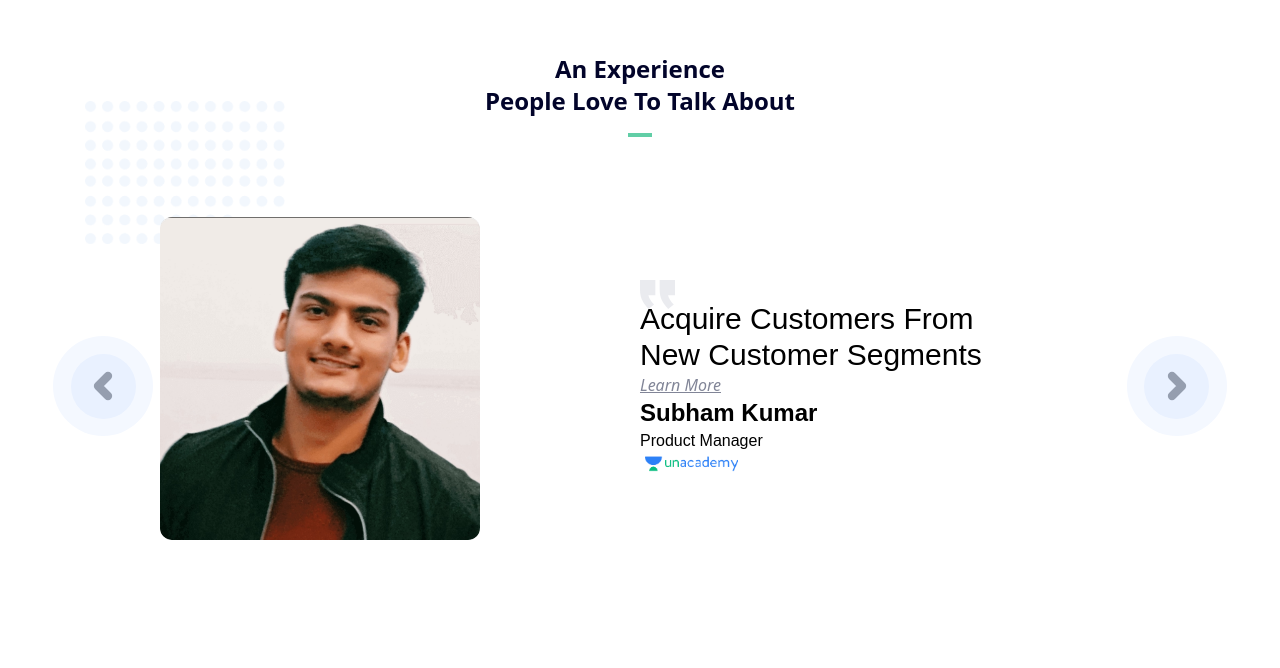
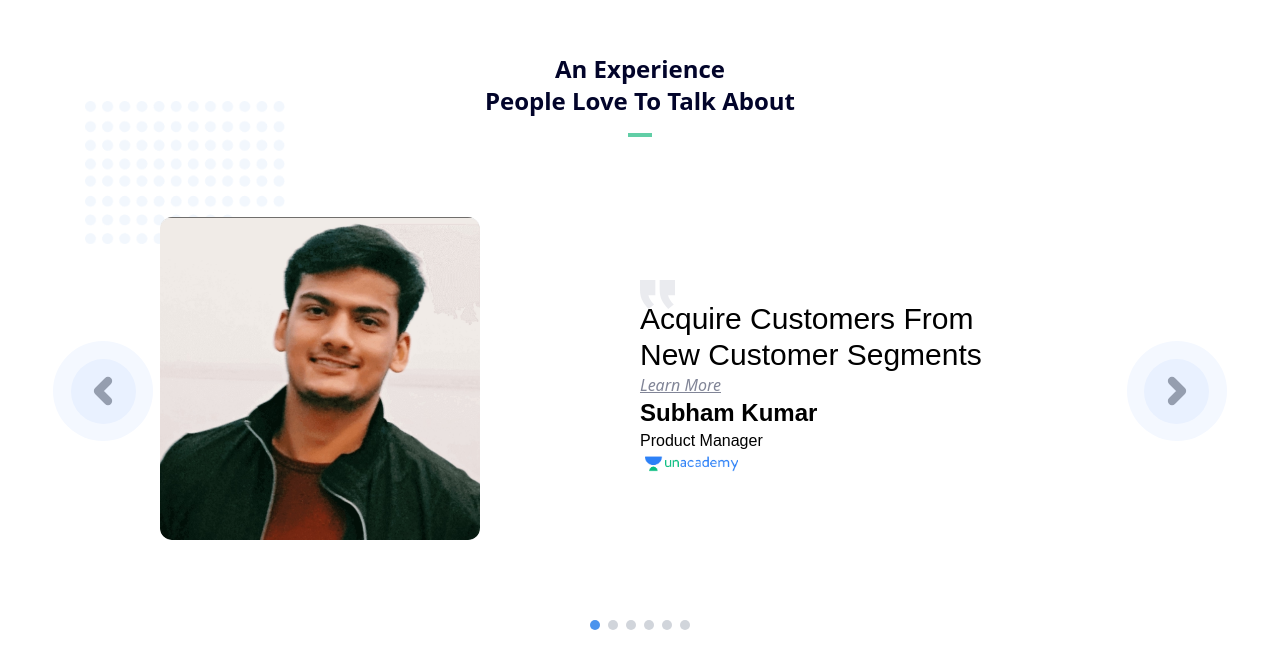
Before and after one commit to MrDurvesh11/Razorpay_clone, a website built with Vite: page index.html in a window 1280 px wide. Shown: the part 6275-6943 px from the top of the page. Built offline with nearby package versions, Linux system fonts and the light colour scheme.

Commit message:
bugs_solved_testimonial

```diff
--- a/index.html
+++ b/index.html
@@ -1284,13 +1284,13 @@
         </div>
       </div>
 
-      <div class="flex flex-row">
-        <div></div>
-        <div></div>
-        <div></div>
-        <div></div>
-        <div></div>
-        <div></div>
+      <div class="flex flex-row mx-auto space-x-2 w-full justify-center">
+        <div class="h-[10px] w-[10px] bg-lightBlue300 rounded-full"></div>
+        <div class="h-[10px] w-[10px] bg-gray-300 rounded-full"></div>
+        <div class="h-[10px] w-[10px] bg-gray-300 rounded-full"></div>
+        <div class="h-[10px] w-[10px] bg-gray-300 rounded-full"></div>
+        <div class="h-[10px] w-[10px] bg-gray-300 rounded-full"></div>
+        <div class="h-[10px] w-[10px] bg-gray-300 rounded-full"></div>
       </div>
     </div>
     </section>
```
